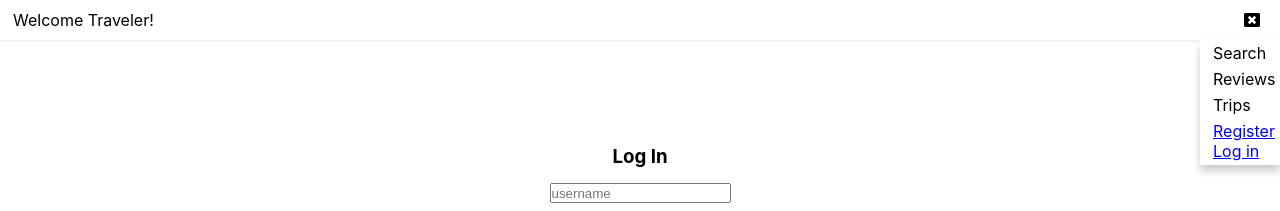
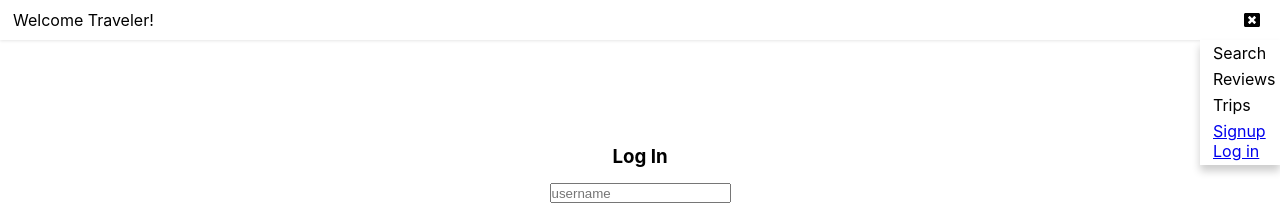
Before and after one commit to holly257/traveler, a React (Create React App) app: page /login in a window 1280 px wide. Both pictures are taken after a click on the icon 1253 px from the left and 20 px from the top of the page. Shown: the top 211 px of the page. Built offline with nearby package versions, Linux system fonts and the light colour scheme; no server answers.

Commit message:
fixed console warnings, password ****, signup link

```diff
--- a/src/App/App.js
+++ b/src/App/App.js
@@ -3,9 +3,9 @@ import { Route } from 'react-router-dom'
 import './App.css'
 import AppContext from './AppContext'
 import APIkey from '../config'
-import TokenService from '../services/token-service'
+// import TokenService from '../services/token-service'
 import PrivateRoute from '../SignIn/AuthRouting/PrivateRoute'
-import PublicRoute from '../SignIn/AuthRouting/PublicRoute'
+// import PublicRoute from '../SignIn/AuthRouting/PublicRoute'
 import Nav from '../Nav/Nav'
 import LandingPage from '../LandingPage/LandingPage'
 import SearchPage from '../SearchPage/SearchPage'
--- a/src/SignIn/LogIn.js
+++ b/src/SignIn/LogIn.js
@@ -28,7 +28,7 @@ class LogIn extends React.Component {
                             required />
                         <input
                             className='allItems'
-                            type='text'
+                            type='password'
                             name='password'
                             placeholder='password'
                             required />
--- a/src/Trip/TripList/TripList.js
+++ b/src/Trip/TripList/TripList.js
@@ -2,7 +2,7 @@ import React from 'react';
 import { Link } from 'react-router-dom'
 import './TripList.css'
 import AppContext from '../../App/AppContext'
-import APIkey from '../../config'
+// import APIkey from '../../config'
 
 class TripList extends React.Component {
     static contextType = AppContext;
--- a/src/nav/Nav.js
+++ b/src/nav/Nav.js
@@ -30,8 +30,8 @@ class Nav extends React.Component {
         return (
             <>
                 <Link
-                to='/register'>
-                Register
+                to='/signup'>
+                Signup
                 </Link>
                 <br />
                 <Link
@@ -63,8 +63,8 @@ class Nav extends React.Component {
                         <Link onClick={this.toggleDropdown} className='nav-link' to={'/search'} >Search</Link>
                         <Link onClick={this.toggleDropdown} className='nav-link' to={'/review'} >Reviews</Link>
                         <Link onClick={this.toggleDropdown} className='nav-link' to={'/trip'} >Trips</Link>
-                        <Link onClick={this.toggleDropdown} className='nav-link' to={TokenService.hasAuthToken() ? '/' : '/login'} >
-                            {TokenService.hasAuthToken() ? this.renderLogoutLink() : this.renderLoginLink()}</Link>
+                        <p onClick={this.toggleDropdown} className='nav-link' to={TokenService.hasAuthToken() ? '/' : '/login'} >
+                            {TokenService.hasAuthToken() ? this.renderLogoutLink() : this.renderLoginLink()}</p>
                     </div>
                 </span>
             </nav>
```
